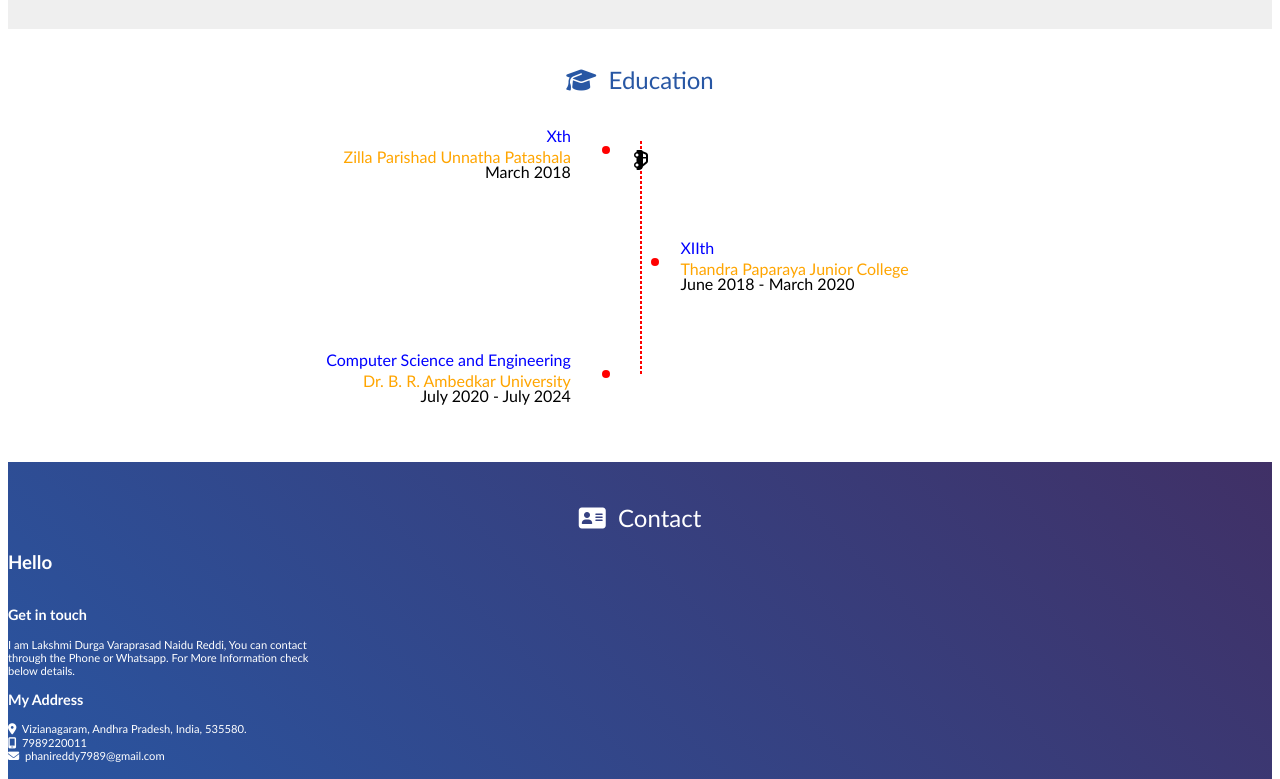
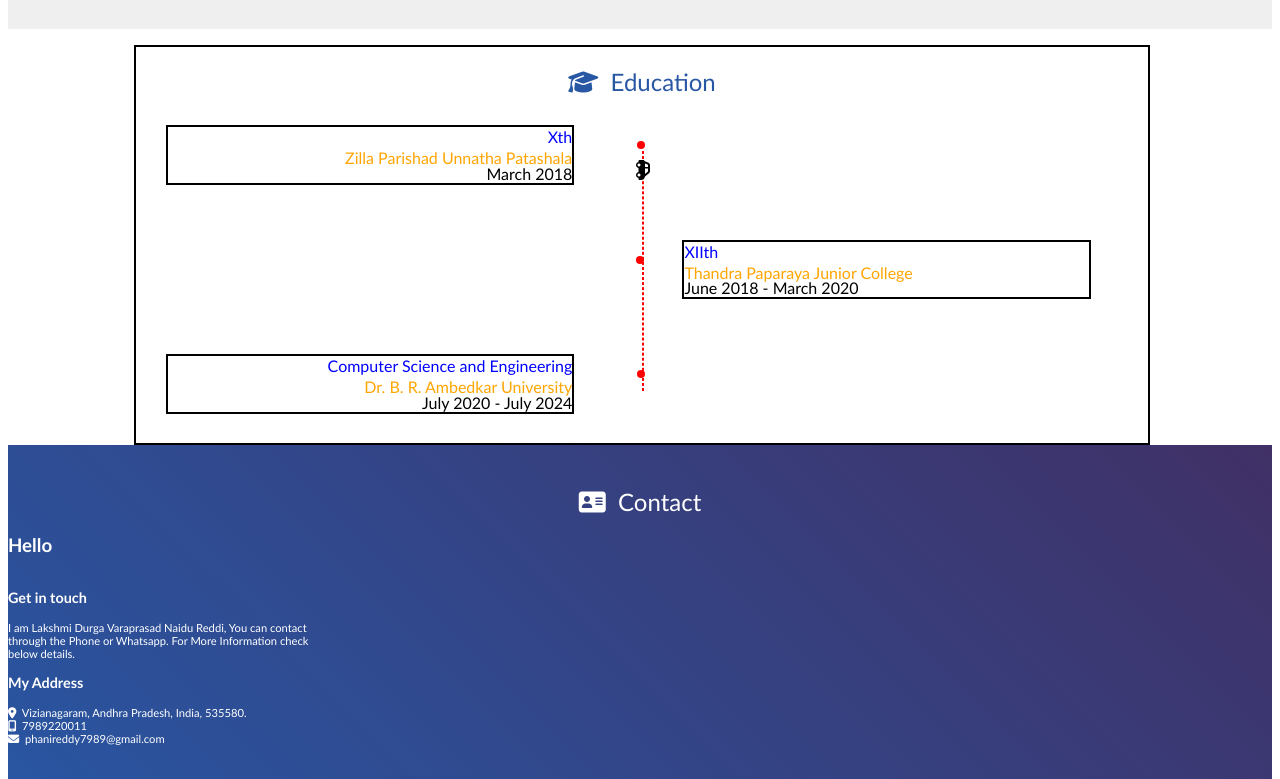
Before and after one commit to Phani179/ResumeProject, a plain HTML site: page index.html in a window 1280 px wide. Shown: the part 950-1729 px from the top of the page. Drawn offline with Linux system fonts and the light colour scheme.

Commit message:
Minor changes maded in Education section.

```diff
--- a/Resume.css
+++ b/Resume.css
@@ -189,26 +189,24 @@ section:nth-child(2n+1)
     position: relative;
     width: 80%;
     margin-left: 10%;
-    /* border : 2px solid black; */
+    border : 2px solid black;
 }
 
 .timeline-box:nth-child(even){
     text-align: right;
     position: relative;
-    margin: 2rem;
+    margin: 2.3vw;
     width: 40%;
-    height: 5rem;
-    /* border: 2px solid black; */
+    border: 2px solid black;
 }
 
 
 .timeline-box:nth-child(odd){
     position: relative;
-    margin: 2rem;
+    margin: 4.3vw;
     margin-left: 54%;
     width: 40%;
-    height: 5rem;
-    /* border: 2px solid black; */
+    border: 2px solid black;
 }
 
 .timeline-box:nth-child(even)::after{
@@ -218,7 +216,7 @@ section:nth-child(2n+1)
     width: 0.5rem;
     border-radius: 50%;
     top : 25%;
-    right: -2.45rem;
+    right: -5.7vw;
     background-color: red;
 }
 
@@ -229,7 +227,7 @@ section:nth-child(2n+1)
     width: 0.5rem;
     border-radius: 50%;
     top : 25%;
-    left: -1.85rem;
+    left: -3.8vw;
     background-color: red;
 }
 
@@ -238,7 +236,7 @@ section:nth-child(2n+1)
     height: 60%;
     width: 0;
     border: 1px dashed red;
-    top: 6rem;
+    top: 13vh;
     left: 50%;
 }
 
--- a/index.html
+++ b/index.html
@@ -135,8 +135,6 @@
                     <div class = "contact-info-box1">
                         <h1>Hello</h1>
                     </div>
-                </aside>
-                <aside>
                     <div class = "contact-info-box2">
                         <p class = "title1">Get in touch</p>
                         <p class = "sub-title">
```
